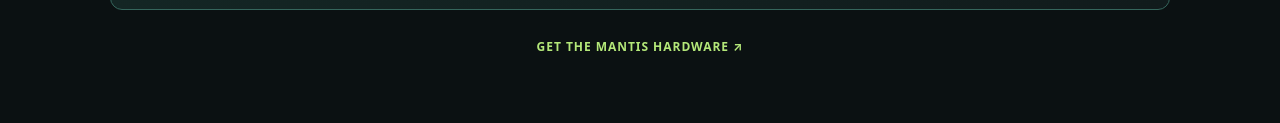
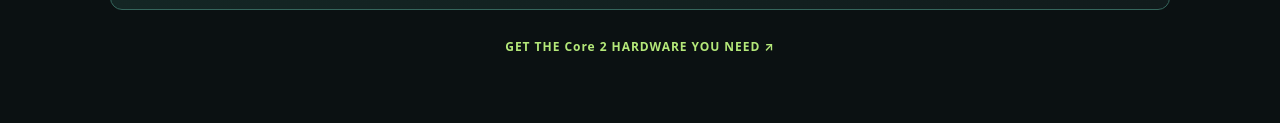
Before and after one commit to 5t31thphoto/mantis, a plain HTML site: page index.html in a window 1280 px wide. Shown: the part 604-727 px from the top of the page. Drawn offline with Linux system fonts and the light colour scheme.

Commit message:
Update index.html

```diff
--- a/index.html
+++ b/index.html
@@ -168,7 +168,7 @@ footer {
      rel="sponsored noopener"
      style="color:#b4e879;font-size:12px;font-weight:700;
             letter-spacing:.08em;">
-    GET THE MANTIS HARDWARE ↗
+    GET THE Core 2 HARDWARE YOU NEED ↗
   </a>
 </div>
 
```
